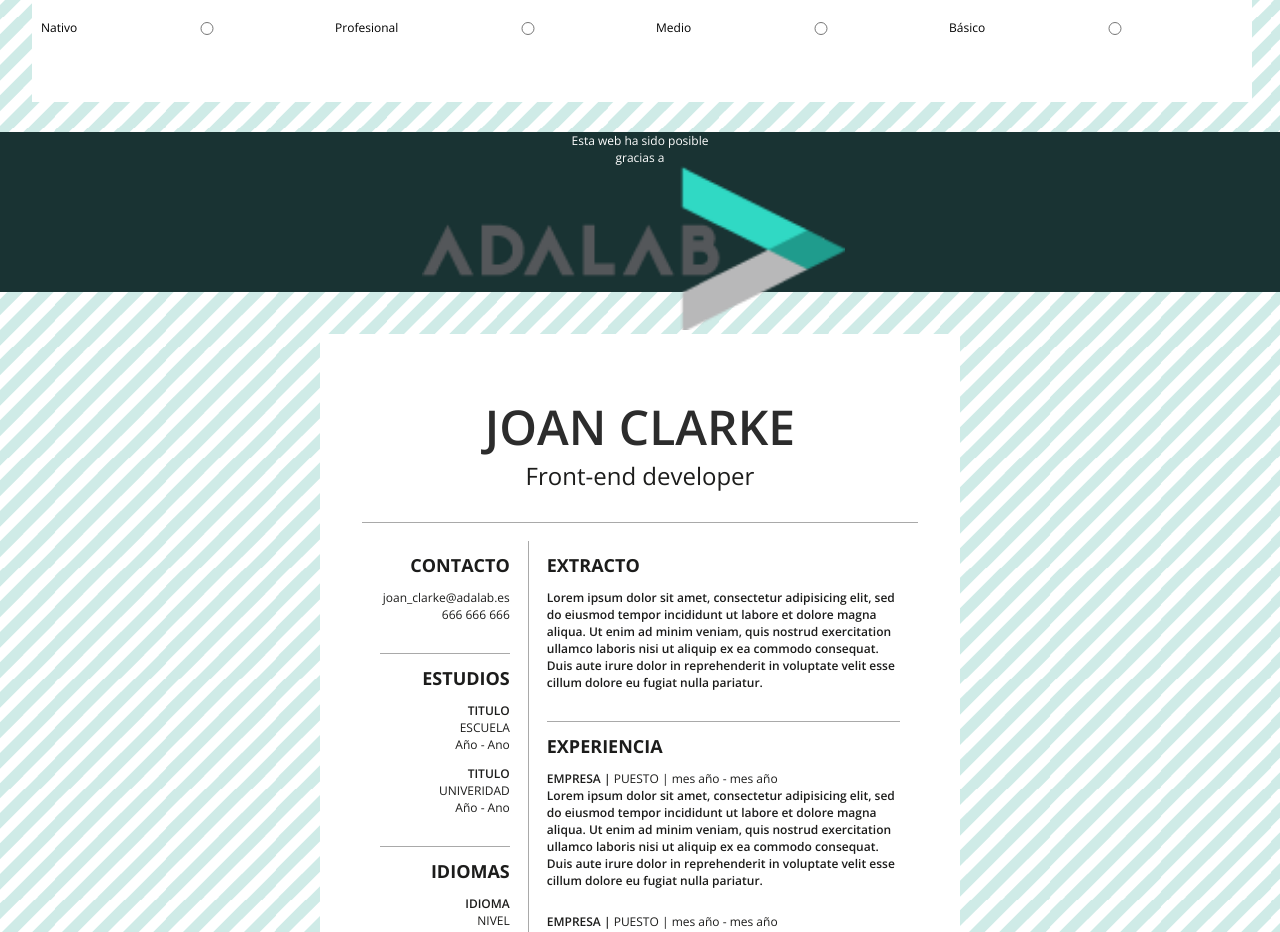
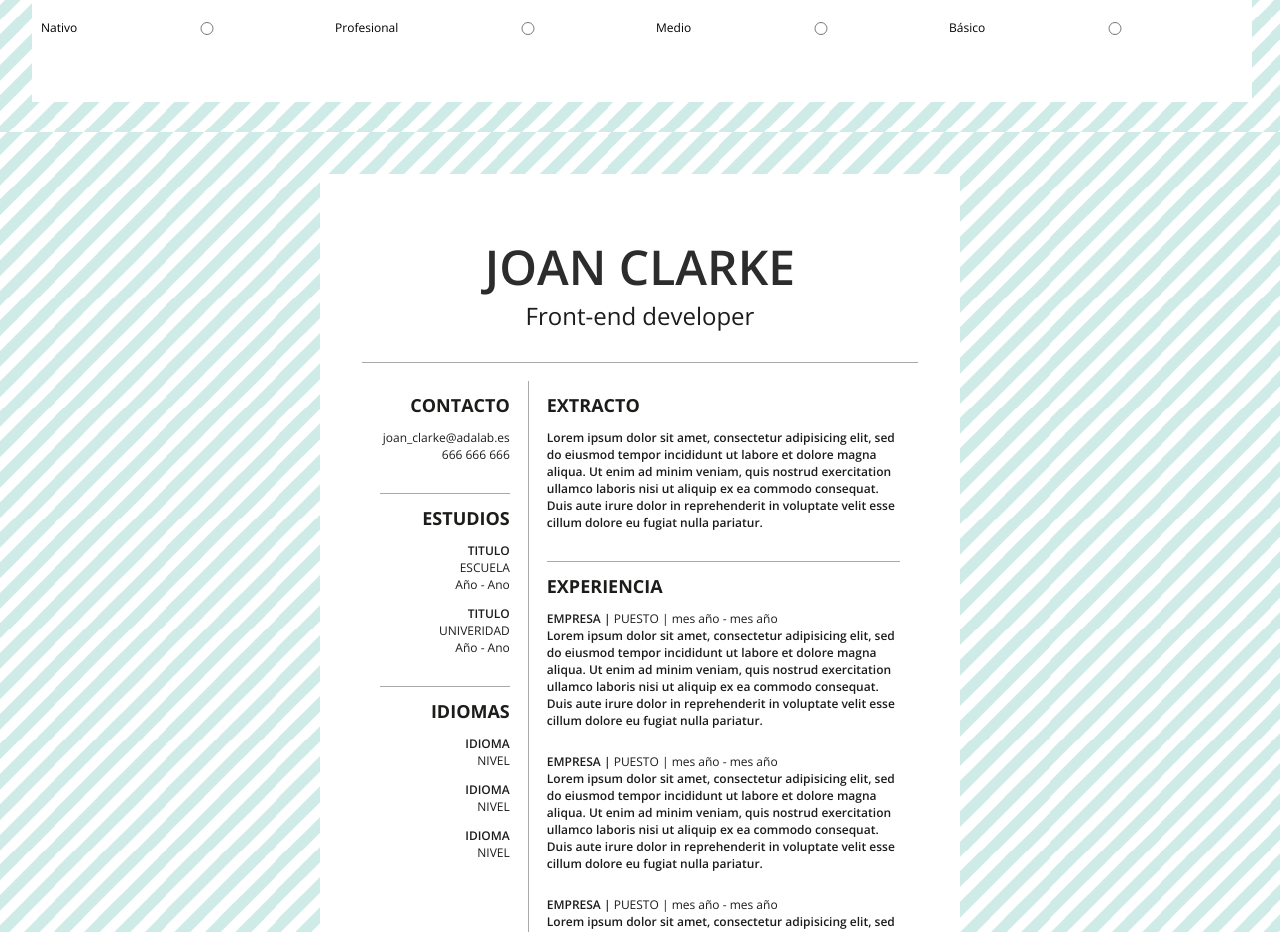
Before and after one commit to Adalab/clarke-s2-pullandpush-1, a plain HTML site: page index.html in a window 1280 px wide. Shown: the part 2280-3212 px from the top of the page. Drawn offline with nearby package versions, Linux system fonts and the light colour scheme.

Commit message:
Start new branch

```diff
--- a/index.html
+++ b/index.html
@@ -276,14 +276,6 @@
 
     </form>
   </main>
-  <footer class="footer-pullandpush">
-  <p class="thanks">Esta web ha sido posible<br>
-    gracias a</p>
-      <img class="logo-adalab"src="images/logo_adalab_80px.png" alt="logo de Adalab">
-        <!-- <a  class="footer-a" href="http://adalab.es/"> -->
-        <p class="atribution"><span>2017 c&copy;  pull&amp;push</span> frog company</p>
-  </footer>
-
 
 
 <!-- PREVIEW SECTION - DIANA -->
@@ -405,5 +397,9 @@
 
   </footer>
 
+  <script type="text/javascript" src=js/main.js>
+
+  </script>
+
 </body>
 </html>
--- a/js/main.js
+++ b/js/main.js
@@ -0,0 +1,3 @@
+"use strict";
+
+/*JAVASCRIPT MARÍA*/
```
